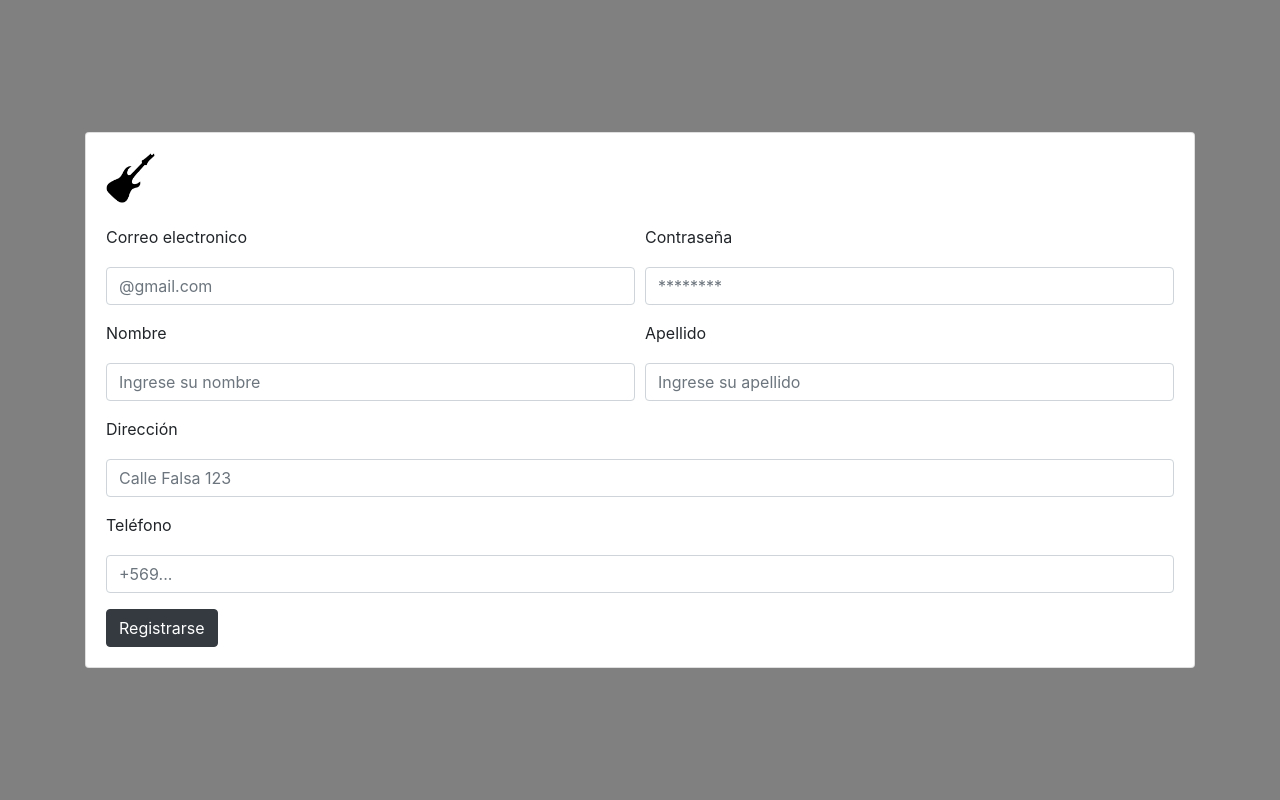
After one commit to BastyRioT/TiendaMusicPro, a Django app: page /registro/ in a window 1280 px wide. The commit adds this page. Run offline with Django 4.2, Linux system fonts and the light colour scheme; data that the repository does not hold is empty; some libraries are stand-ins or nearby versions.

Commit message:
templates de login y registro la vista de vendedor falta hacer la funcion para que en los botones envie los productos al bodeguero

```diff
--- a/tienda_musicpro/templates/carro.html
+++ b/tienda_musicpro/templates/carro.html
@@ -70,6 +70,9 @@
           <li class="nav-item active">
             <a class="nav-link" href="{% url 'carro' %}">Carrito</a>
           </li>
+          <li class="nav-item">
+            <a class="nav-link" href="{% url 'login' %}">Login</a>
+        </li>
         </ul>
       </div>
     </nav>
--- a/tienda_musicpro/templates/index.html
+++ b/tienda_musicpro/templates/index.html
@@ -70,6 +70,9 @@
             </li>
             <li class="nav-item">
               <a class="nav-link" href="{% url 'carro' %}">Carrito</a>
+            </li>
+            <li class="nav-item">
+                <a class="nav-link" href="{% url 'login' %}">Login</a>
             </li>
           </ul>
         </div>
--- /dev/null
+++ b/tienda_musicpro/templates/registro.html
@@ -0,0 +1,112 @@
+<!DOCTYPE html>
+<html lang="en">
+{% load static %}
+
+<head>
+    <!-- basic -->
+    <meta charset="utf-8">
+    <meta http-equiv="X-UA-Compatible" content="IE=edge">
+    <!-- mobile metas -->
+    <meta name="viewport" content="width=device-width, initial-scale=1">
+    <meta name="viewport" content="initial-scale=1, maximum-scale=1">
+    <!-- site metas -->
+    <title>Registro</title>
+    <link rel="icon" href="{% static 'icon/guitarra.png' %}">
+    <meta name="keywords" content="">
+    <meta name="description" content="">
+    <meta name="author" content="">
+    <!-- bootstrap css -->
+    <link rel="stylesheet" href="{% static 'css/bootstrap.min.css'%}">
+    <!-- style css -->
+    <link rel="stylesheet" href="{% static 'css/style.css'%}">
+    <!-- Responsive-->
+    <link rel="stylesheet" href="{% static 'css/responsive.css'%}">
+    <!-- fevicon -->
+    <link rel="icon" href="{% static 'images/fevicon.png'%}" type="image/gif" />
+    <!-- Scrollbar Custom CSS -->
+    <link rel="stylesheet" href="{% static 'css/jquery.mCustomScrollbar.min.css'%}">
+    <!-- Tweaks for older IEs-->
+    <link rel="stylesheet" href="https://netdna.bootstrapcdn.com/font-awesome/4.0.3/css/font-awesome.css">
+    <link rel="stylesheet" href="https://cdnjs.cloudflare.com/ajax/libs/fancybox/2.1.5/jquery.fancybox.min.css" media="screen">
+    <script src="https://oss.maxcdn.com/html5shiv/3.7.3/html5shiv.min.js"></script>
+    <script src="https://oss.maxcdn.com/respond/1.4.2/respond.min.js"></script>
+    <link rel="stylesheet" href="https://cdn.jsdelivr.net/npm/bootstrap-icons@1.8.1/font/bootstrap-icons.css%22%3E">
+    <link rel="stylesheet" href="https://cdn.jsdelivr.net/npm/bootstrap-icons@1.8.1/font/bootstrap-icons.css">
+    <link href="https://cdn.jsdelivr.net/npm/bootstrap@5.1.3/dist/css/bootstrap.min.css" rel="stylesheet" integrity="sha384-1BmE4kWBq78iYhFldvKuhfTAU6auU8tT94WrHftjDbrCEXSU1oBoqyl2QvZ6jIW3" crossorigin="anonymous">
+    <!--boostrap css y js-->
+    <link rel="stylesheet" href="https://cdn.jsdelivr.net/npm/bootstrap@4.3.1/dist/css/bootstrap.min.css" integrity="sha384-ggOyR0iXCbMQv3Xipma34MD+dH/1fQ784/j6cY/iJTQUOhcWr7x9JvoRxT2MZw1T" crossorigin="anonymous">
+    <script src="https://code.jquery.com/jquery-3.3.1.slim.min.js" integrity="sha384-q8i/X+965DzO0rT7abK41JStQIAqVgRVzpbzo5smXKp4YfRvH+8abtTE1Pi6jizo" crossorigin="anonymous"></script>
+    <script src="https://cdn.jsdelivr.net/npm/popper.js@1.14.7/dist/umd/popper.min.js" integrity="sha384-UO2eT0CpHqdSJQ6hJty5KVphtPhzWj9WO1clHTMGa3JDZwrnQq4sF86dIHNDz0W1" crossorigin="anonymous"></script>
+    <script src="https://cdn.jsdelivr.net/npm/bootstrap@4.3.1/dist/js/bootstrap.min.js" integrity="sha384-JjSmVgyd0p3pXB1rRibZUAYoIIy6OrQ6VrjIEaFf/nJGzIxFDsf4x0xIM+B07jRM" crossorigin="anonymous"></script>
+</head>
+<!-- body -->
+
+<body style="background-color:gray ;">
+    <main class="d-flex align-items-center min-vh-100 py-3 py-md-0">
+        <div class="container">
+          <div class="card login-card">
+            <div class="row no-gutters">
+              <div class="col-md-13">
+                <div class="card-body">
+                  <div class="brand-wrapper">
+                    <img src="{% static 'icon/guitarra.png' %}" alt="logo" class="logo">
+                  </div>
+                  <br><br><br>
+                  <form>
+                    <div class="form-row">
+                      <div class="form-group col-md-6">
+                        <label for="inputEmail">Correo electronico</label>
+                        <input type="email" class="form-control" id="inputEmail4" placeholder="@gmail.com">
+                      </div>
+                      <div class="form-group col-md-6">
+                        <label for="inputPassword">Contraseña</label>
+                        <input type="password" class="form-control" id="inputPassword4" placeholder="********">
+                      </div>
+                    </div>
+                    <div class="form-row">
+                        <div class="form-group col-md-6">
+                          <label for="inputname">Nombre</label>
+                          <input type="text" class="form-control" id="inputname" placeholder="Ingrese su nombre">
+                        </div>
+                        <div class="form-group col-md-6">
+                          <label for="inputsecond">Apellido</label>
+                          <input type="text" class="form-control" id="inputsecond" placeholder="Ingrese su apellido">
+                        </div>
+                      </div>
+                    <div class="form-group ">
+                      <label for="inputAddress">Dirección</label>
+                      <input type="text" class="form-control" id="inputAddress" placeholder="Calle Falsa 123">
+                    </div>
+                    <div class="form-group ">
+                        <label for="inputphone">Teléfono</label>
+                        <input type="text" class="form-control" id="inputphone" placeholder="+569...">
+                    </div>
+                    <button type="submit" class="btn btn-dark">Registrarse</button>
+                  </form>
+                </div>
+              </div>
+            </div>
+          </div>
+        </div>
+      </main>
+</body>
+
+    <!-- end footer -->
+    <!-- Javascript files-->
+    <script src="{% static 'js/jquery.min.js'%}"></script>
+    <script src="{% static 'js/popper.min.js'%}"></script>
+    <script src="{% static 'js/bootstrap.bundle.min.js'%}"></script>
+    <script src="{% static 'js/jquery-3.0.0.min.js'%}"></script>
+    <script src="{% static 'js/plugin.js'%}"></script>
+    <!-- sidebar -->
+    <script src="{% static 'js/jquery.mCustomScrollbar.concat.min.js'%}"></script>
+    <script src="{% static 'js/custom.js'%}"></script>
+    <script src="https://cdnjs.cloudflare.com/ajax/libs/fancybox/2.1.5/jquery.fancybox.min.js"></script>
+    <script src="https://code.jquery.com/jquery-3.2.1.slim.min.js" integrity="sha384-KJ3o2DKtIkvYIK3UENzmM7KCkRr/rE9/Qpg6aAZGJwFDMVNA/GpGFF93hXpG5KkN" crossorigin="anonymous"></script>
+    <script src="https://cdnjs.cloudflare.com/ajax/libs/popper.js/1.12.9/umd/popper.min.js" integrity="sha384-ApNbgh9B+Y1QKtv3Rn7W3mgPxhU9K/ScQsAP7hUibX39j7fakFPskvXusvfa0b4Q" crossorigin="anonymous"></script>
+    <script src="https://maxcdn.bootstrapcdn.com/bootstrap/4.0.0/js/bootstrap.min.js" integrity="sha384-JZR6Spejh4U02d8jOt6vLEHfe/JQGiRRSQQxSfFWpi1MquVdAyjUar5+76PVCmYl" crossorigin="anonymous"></script>
+    <script src="https://kit.fontawesome.com/2c36e9b7b1.js"></script>
+
+</body>
+
+</html>
--- a/tienda_musicpro/templates/tienda.html
+++ b/tienda_musicpro/templates/tienda.html
@@ -70,6 +70,9 @@
             </li>
             <li class="nav-item">
               <a class="nav-link" href="{% url 'carro' %}">Carrito</a>
+            </li>
+            <li class="nav-item">
+                <a class="nav-link" href="{% url 'login' %}">Login</a>
             </li>
           </ul>
         </div>
--- a/tienda_musicpro/tiendita/urls.py
+++ b/tienda_musicpro/tiendita/urls.py
@@ -1,14 +1,17 @@
+from atexit import register
 from django.urls import path, include, re_path
-from .views import index, tienda, carro, agregar, eliminar, restar, limpiar, sumar, vista_bodeguero, vista_contador, vista_vendedor
+from .views import index, login, registro, tienda, carro, agregar, eliminar, restar, limpiar, sumar, vista_bodeguero, vista_contador, vista_vendedor
 from django.conf.urls.static import static
 from django.conf import settings
 
 urlpatterns = [
     path('', index, name='index'),
     path('tienda/', tienda, name='tienda'),
+    path('login/', login, name='login'),
+    path('registro/', registro, name='registro'),
     path('vista_vendedor/', vista_vendedor, name='vista_vendedor'),
     path('vista_bodeguero/', vista_bodeguero, name='vista_bodeguero'),
-     path('vista_contador/', vista_contador, name='vista_contador'),
+    path('vista_contador/', vista_contador, name='vista_contador'),
     path('carro/', carro, name='carro'),
     path('agregar/<int:producto_id>/', agregar, name="Add"),
     path('sumar/<int:producto_id>/', sumar, name="Sum"),
--- a/tienda_musicpro/tiendita/views.py
+++ b/tienda_musicpro/tiendita/views.py
@@ -85,3 +85,19 @@ def vista_bodeguero(request):
 def vista_contador(request):
 
     return render(request, 'vista_contador.html')
+
+def aprobar(requets):
+
+    return redirect("vista_vendedor")
+
+def rechazar(requets):
+
+    return redirect("vista_vendedor")
+
+def login(request):
+
+    return render(request, 'login.html')
+
+def registro(request):
+
+    return render(request, 'registro.html')
```
Also changed, not shown: tienda_musicpro/templates/login.html (added, +84 -0 lines), tienda_musicpro/templates/vista_vendedor.html (+55 -15 lines), tienda_musicpro/db.sqlite3.
